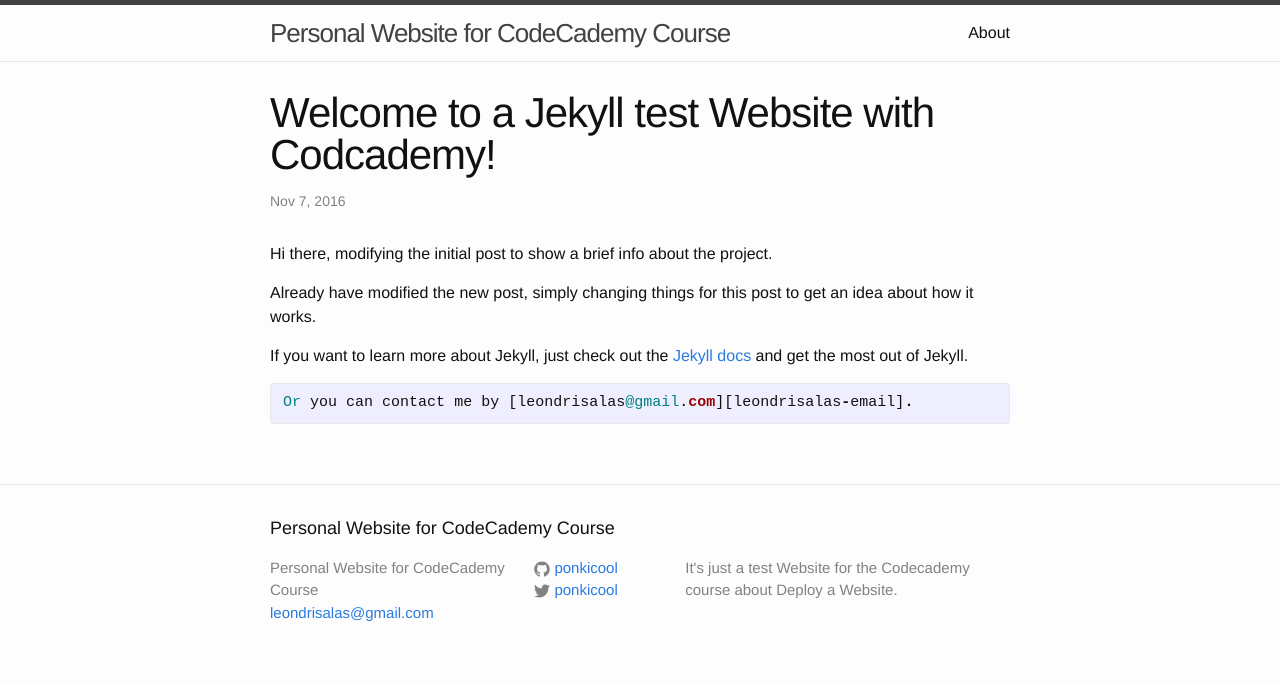
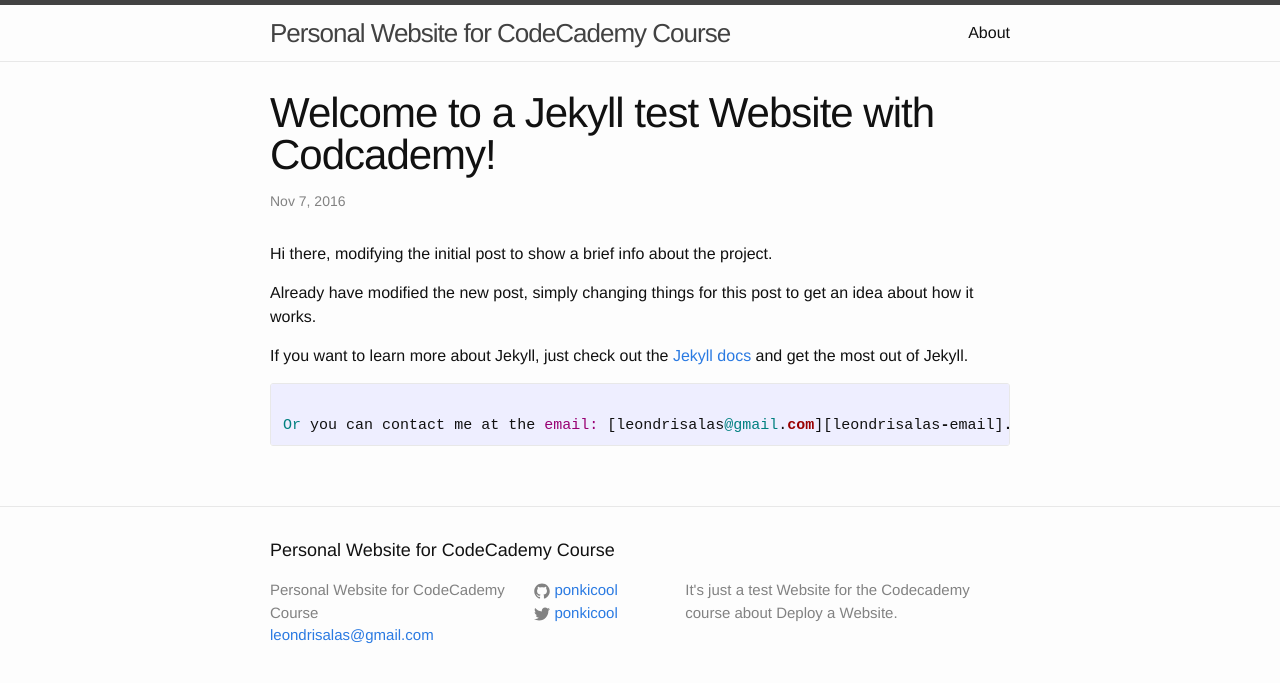
Before and after one commit to leondrisalas/leondrisalas.github.io, a Jekyll site: the page built from _posts/2016-11-07-welcome-to-jekyll.markdown, in a window 1280 px wide. Shown: the top 683 px of the page. Built offline with Jekyll 4.4.1, drawn with Linux system fonts in a browser that asks for light colours.

Commit message:
another change for e-mail

```diff
--- a/_posts/2016-11-07-welcome-to-jekyll.markdown
+++ b/_posts/2016-11-07-welcome-to-jekyll.markdown
@@ -9,7 +9,9 @@ Hi there, modifying the initial post to show a brief info about the project.
 Already have modified the new post, simply changing things for this post to get an idea about how it works.
 
 If you want to learn more about Jekyll, just check out the [Jekyll docs][jekyll-docs] and get the most out of Jekyll.
-{% highlight ruby %}Or you can contact me by [leondrisalas@gmail.com][leondrisalas-email].{% endhighlight %}
+{% highlight ruby %}
+Or you can contact me at the email: [leondrisalas@gmail.com][leondrisalas-email].
+{% endhighlight %}
 
 [jekyll-docs]: http://jekyllrb.com/docs/home
 [leondrisalas-email]: mailto:leondrisalas@gmail.com
```
